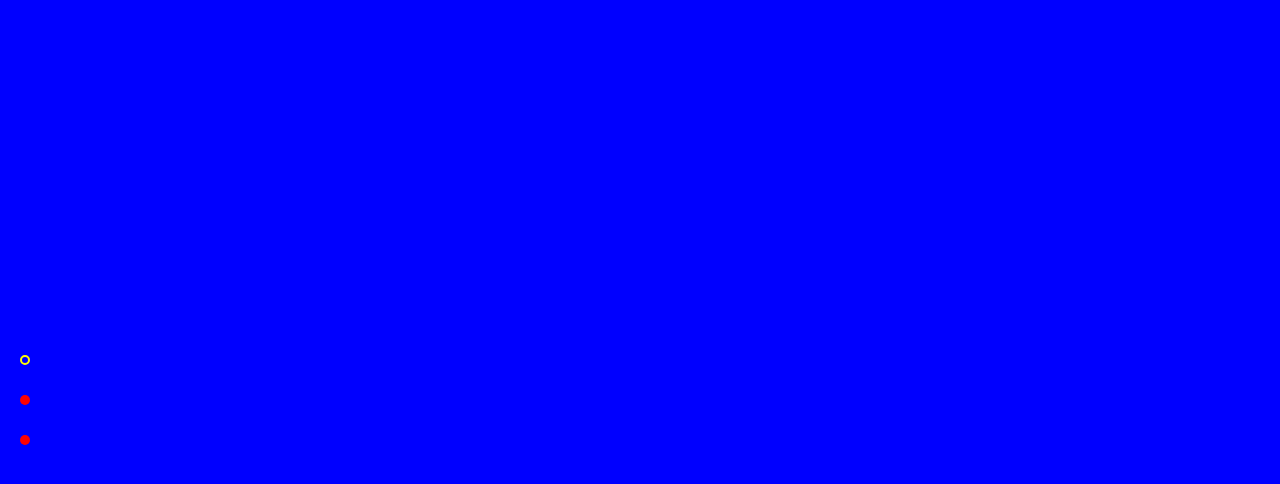
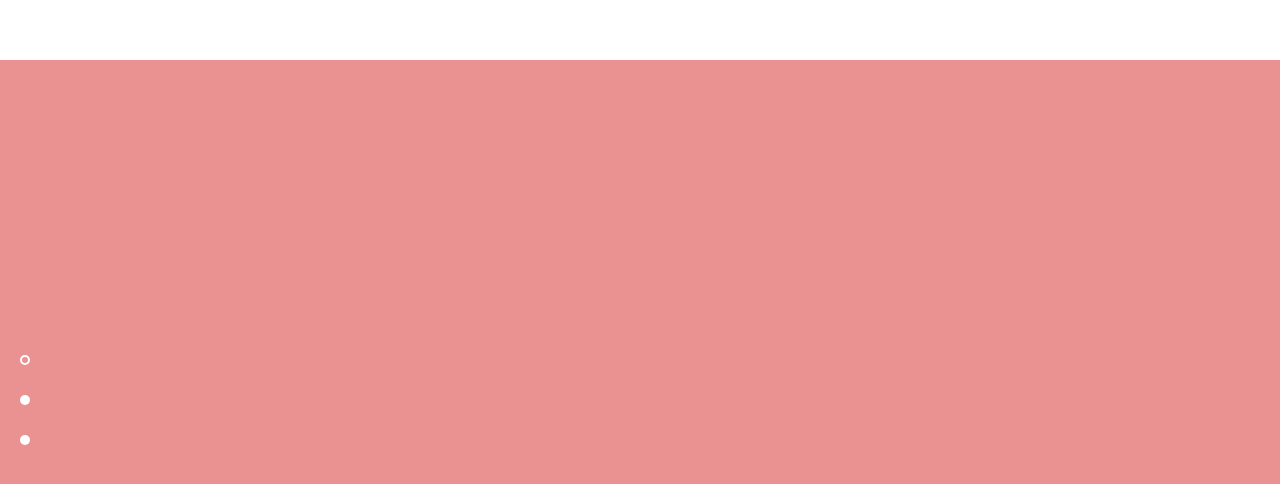
Before and after one commit to MikeiLL/one-page-gunsmith, a website: page index.html in a window 1280 px wide. Drawn offline with Linux system fonts and the light colour scheme; files that its build step writes are made by us from their sources.

Commit message:
Add header and optimize styles.

```diff
--- a/bundles/bundle.css
+++ b/bundles/bundle.css
@@ -2730,6 +2730,10 @@ button, a {
   -webkit-tap-highlight-color: transparent;
 }
 
+.section .container {
+  height: 100%;
+}
+
 .menu {
   list-style-type: none;
   margin: 0;
@@ -2744,7 +2748,7 @@ button, a {
 .menu li {
   width: 10px;
   height: 10px;
-  background-color: red;
+  background-color: #fff;
   border-radius: 50%;
   margin-bottom: 30px;
 }
@@ -2755,7 +2759,7 @@ button, a {
 
 .menu li.active {
   background-color: transparent;
-  border: 2px solid yellow;
+  border: 2px solid #fff;
 }
 
 .menu li a {
@@ -2764,14 +2768,22 @@ button, a {
   height: 100%;
 }
 
+.header {
+  width: 100%;
+  height: 60px;
+  position: fixed;
+  background-color: #fff;
+  z-index: 1;
+}
+
 .section-1 {
-  background-color: blue;
+  background-color: #EA9292;
 }
 
 .section-2 {
-  background-color: green;
+  background-color: #5cc2f1;
 }
 
 .section-3 {
-  background-color: pink;
-}
+  background-color: #565f77;
+}
--- a/index.html
+++ b/index.html
@@ -14,13 +14,15 @@
 
     <link rel="shortcut icon" type="image/png" href="favicon.ico">
 
-    <!-- Don't delete these tags. They are needed for development workflow. -->
+    <!-- Don't delete these comments. They are needed for development workflow. -->
     <!-- inject:css -->
     <link rel="stylesheet" href="bundles/bundle.css">
     <!-- endinject -->
 </head>
 <body>
-<div id="fullpage">
+<header class="header"></header>
+
+<main id="fullpage">
     <section class="section section-1" data-anchor="section-1">
         <div class="container">
 
@@ -36,7 +38,7 @@
 
         </div>
     </section>
-</div>
+</main>
 
 <ul id="menu" class="menu">
     <li data-menuanchor="section-1"><a href="#section-1"></a></li>
@@ -44,7 +46,7 @@
     <li data-menuanchor="section-3"><a href="#section-3"></a></li>
 </ul>
 
-<!-- Don't delete these tags. They are needed for development workflow. -->
+<!-- Don't delete these comments. They are needed for development workflow. -->
 <!-- inject:js -->
 <script src="bundles/bundle.js"></script>
 <!-- endinject -->
--- a/javascripts/main.js
+++ b/javascripts/main.js
@@ -5,6 +5,7 @@ var fullpage = require('fullpage.js');
 
 $(document).ready(function () {
     $('#fullpage').fullpage({
-        menu: '#menu'
+        menu: '#menu',
+        paddingTop: 60
     });
 });
--- a/scss/components/_menu.scss
+++ b/scss/components/_menu.scss
@@ -11,7 +11,7 @@
     li {
         width: 10px;
         height: 10px;
-        background-color: red;
+        background-color: #fff;
         border-radius: 50%;
         margin-bottom: 30px;
         &:last-child {
@@ -19,7 +19,7 @@
         }
         &.active {
             background-color: transparent;
-            border: 2px solid yellow;
+            border: 2px solid #fff;
         }
         a {
             display: block;
--- a/scss/components/_section.scss
+++ b/scss/components/_section.scss
@@ -1 +1,7 @@
 @charset "UTF-8";
+
+.section {
+    .container {
+        height: 100%;
+    }
+}
--- a/scss/layouts/_header.scss
+++ b/scss/layouts/_header.scss
@@ -1 +1,9 @@
 @charset "utf-8";
+
+.header {
+    width: 100%;
+    height: 60px;
+    position: fixed;
+    background-color: #fff;
+    z-index: 1;
+}
--- a/scss/sections/_section-1.scss
+++ b/scss/sections/_section-1.scss
@@ -1,5 +1,5 @@
 @charset "UTF-8";
 
 .section-1 {
-    background-color: blue;
+    background-color: #EA9292;
 }
--- a/scss/sections/_section-2.scss
+++ b/scss/sections/_section-2.scss
@@ -1,5 +1,5 @@
 @charset "UTF-8";
 
 .section-2 {
-    background-color: green;
+    background-color: #5cc2f1;
 }
--- a/scss/sections/_section-3.scss
+++ b/scss/sections/_section-3.scss
@@ -1,5 +1,5 @@
 @charset "UTF-8";
 
 .section-3 {
-    background-color: pink;
+    background-color: #565f77;
 }
```
Also changed, not shown: bundles/bundle.js.
